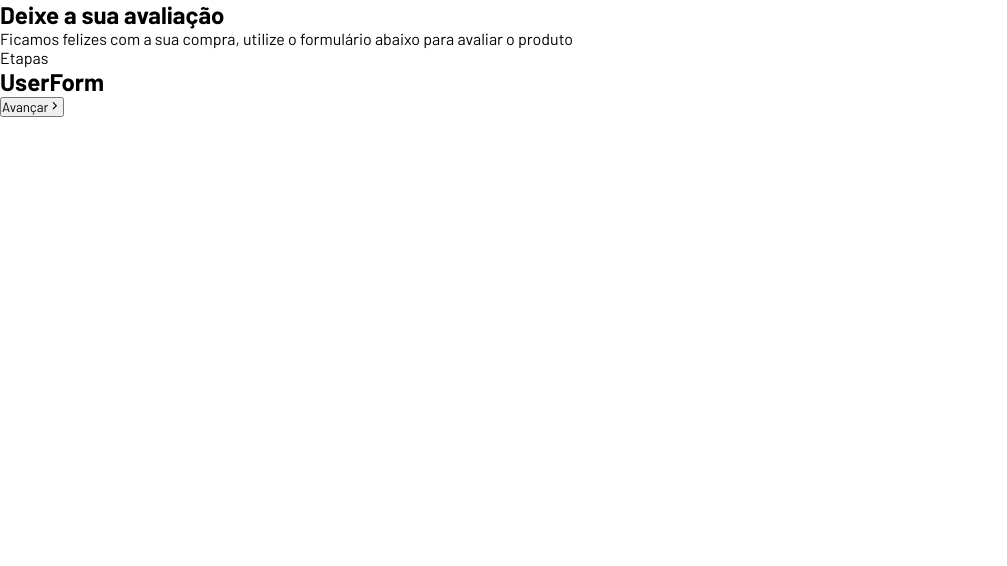
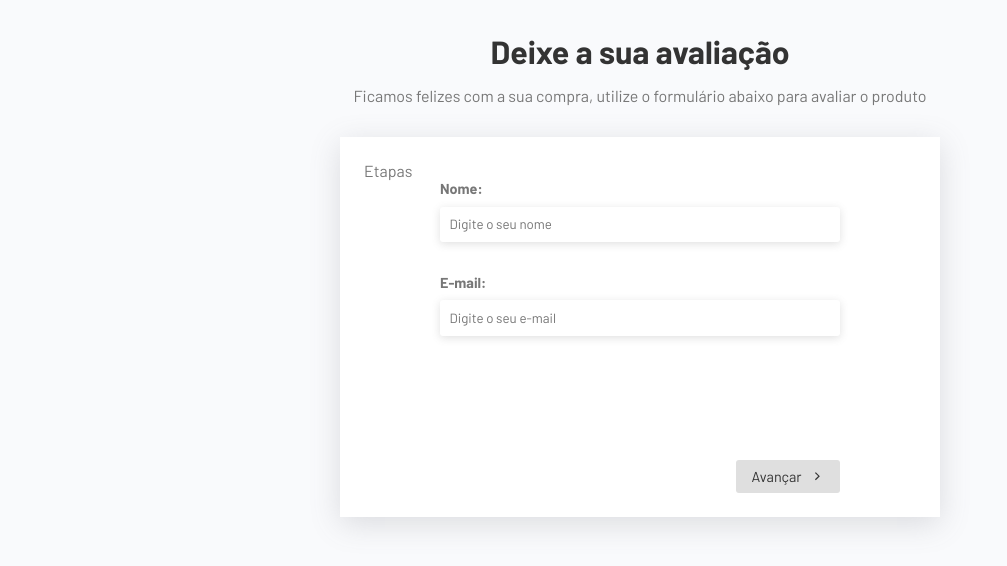
Before and after one commit to elissandroa/react-projects, a React (Vite) app in the folder react_multistep_form/: page / in a window 1280 px wide. Shown: the top 566 px of the page, without its empty margins (0-1007 px from the left). Built offline with nearby package versions, Linux system fonts and the light colour scheme.

Commit message:
Initial Styles 'CSS'

```diff
--- a/react_multistep_form/src/App.css
+++ b/react_multistep_form/src/App.css
@@ -0,0 +1,81 @@
+.app {
+    padding: 2rem;
+}
+
+.header {
+    text-align: center;
+    margin-bottom: 2rem;
+}
+
+.header h2 {
+    font-size: 2rem;
+    margin-bottom: 1rem;
+}
+
+.form-container {
+    max-width: 600px;
+    margin: 0 auto;
+    background-color: #fff;
+    padding: 1.5rem;
+    box-shadow: rgba(100, 100, 111, 0.2) 0px 7px 29px 0px;
+}
+
+.form-control {
+    display: flex;
+    flex-direction: column;
+    gap: 0.6rem;
+    margin-bottom: 2rem;
+}
+
+.form-container form {
+    max-width: 400px;
+    margin: 0 auto;
+}
+
+.inputs-container {
+    min-height: 280px;
+    font-size: 0.9rem;
+}
+
+label {
+    font-weight: bold;
+    color: #777;
+}
+
+input,
+textarea {
+    padding: 0.6rem;
+    border: none;
+    border-radius: 3px;
+    box-shadow: rgba(99,99,99,0.2) 0 2px 8px 0;
+    outline: none;
+}
+
+textarea {
+    height: 120px;
+}
+
+/* Actions */
+
+.actions {
+    display: flex;
+    justify-content: flex-end;
+    gap: 1rem;
+}
+
+.actions button {
+    font-size: 0.9rem;
+    padding: 0.5rem 1rem;
+    display: flex;
+    gap: 0.5rem;
+    align-items: center;
+    border-radius: 3px;
+    background-color: #DFDFDF;
+    cursor: pointer;
+    border: none;
+    transition: 0.3s;
+}
+
+.actions button:hover {
+    background-color: #CFCFCF;
+}
--- a/react_multistep_form/src/components/UserForm.jsx
+++ b/react_multistep_form/src/components/UserForm.jsx
@@ -3,7 +3,27 @@
 export const UserForm = () => {
   return (
     <div>
-        <h2>UserForm</h2>
+      <div className='form-control'>
+        <label htmlFor="name">Nome:</label>
+        <input
+          type="text"
+          name='name'
+          id='name'
+          placeholder='Digite o seu nome'
+          required
+        />
+      </div>
+      <div className='form-control'>
+        <label htmlFor="email">E-mail:</label>
+        <input
+          type="email"
+          name='email'
+          id='email'
+          placeholder='Digite o seu e-mail'
+          required
+        />
+      </div>
     </div>
+
   )
 }
--- a/react_multistep_form/src/index.css
+++ b/react_multistep_form/src/index.css
@@ -3,5 +3,15 @@
 *{
   margin: 0;
   padding: 0;
+  box-sizing: border-box;
   font-family: "Barlow", sans-serif;
+  color: #333;
 }
+
+p {
+  color: #777;
+}
+
+body {
+  background-color: #f9fafc;
+}
```
